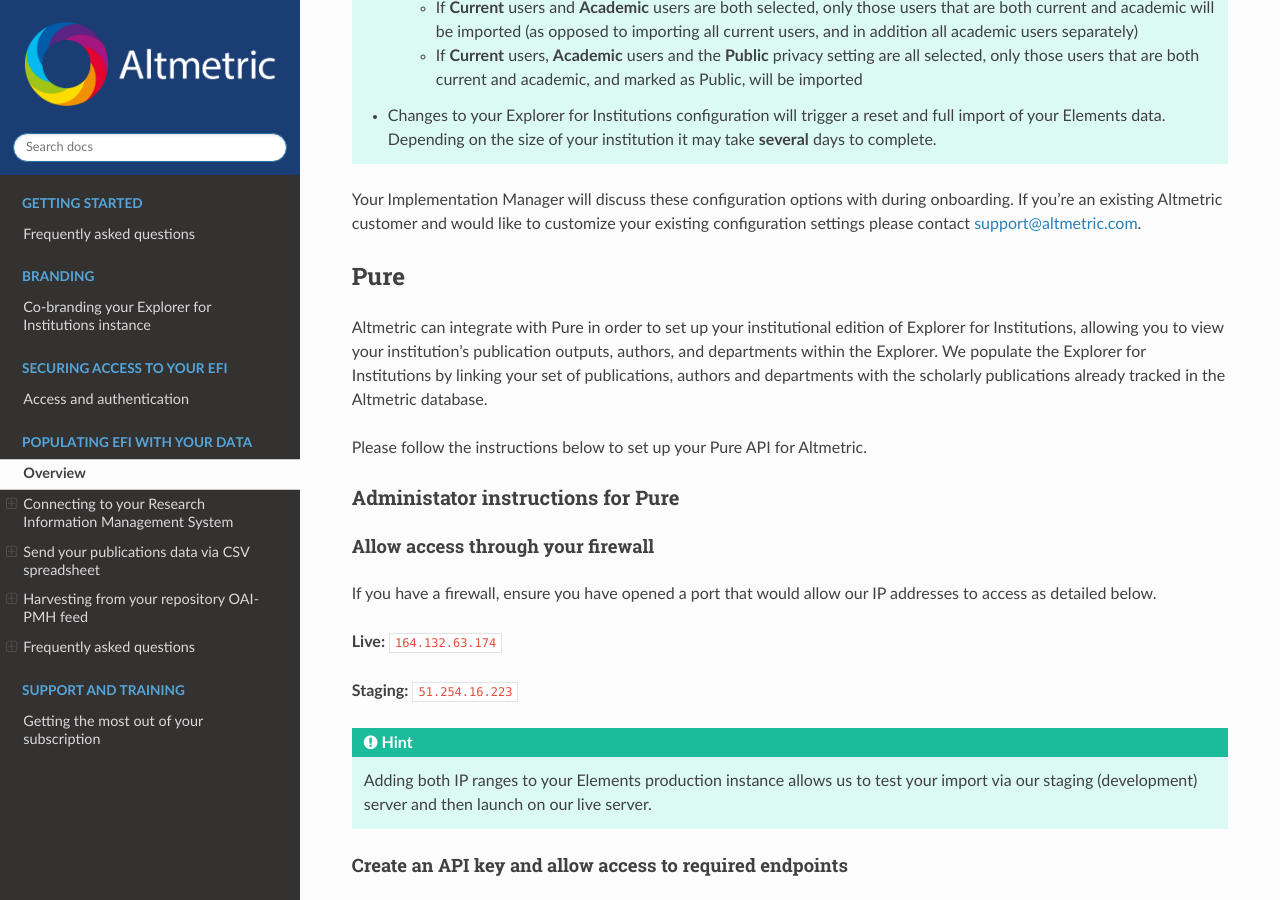
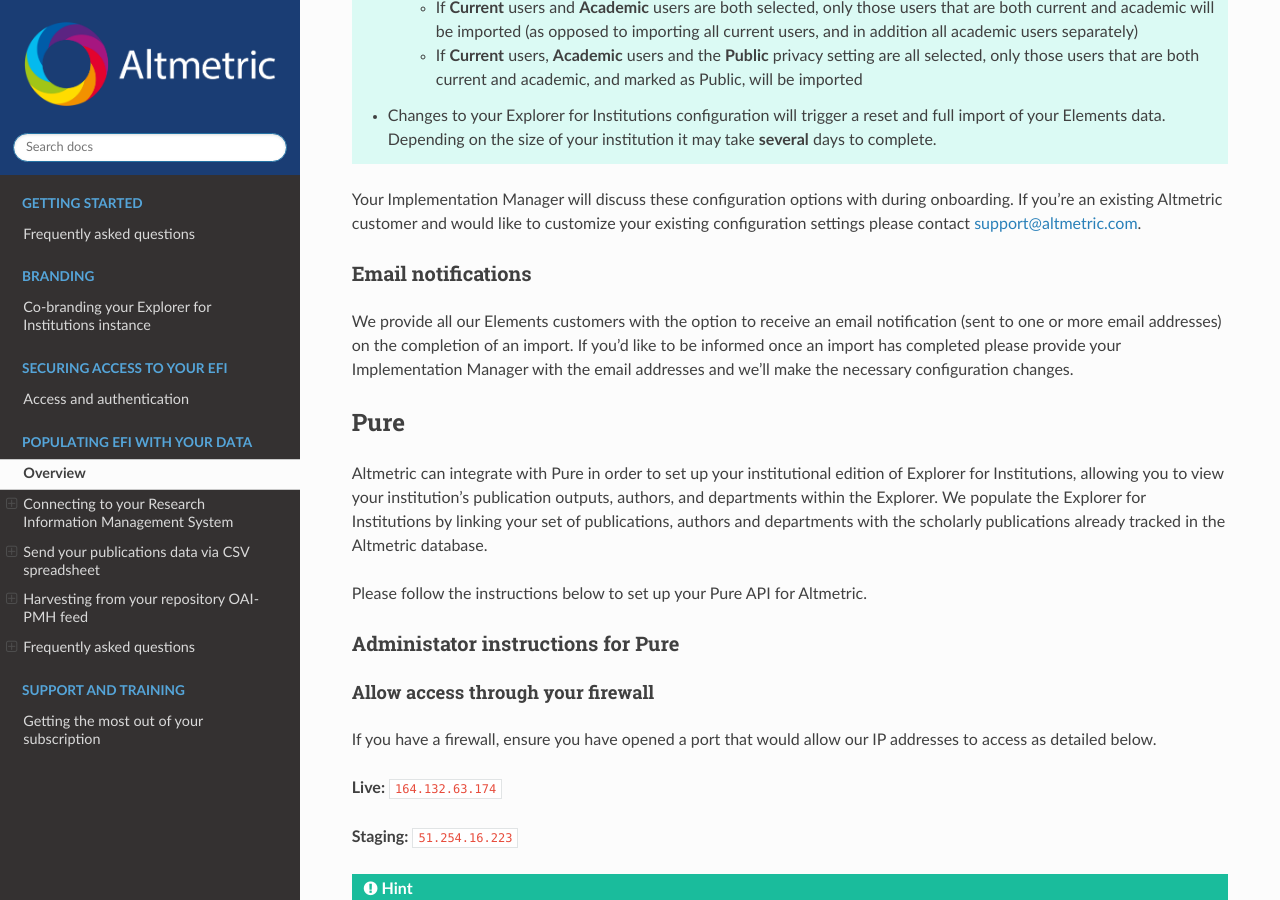
Before and after one commit to mlevans0/altmetric-implementation-docs, a Sphinx documentation site: the page built from source/populating-efi-with-your-data.rst, in a window 1280 px wide and 900 px high, scrolled down 4401 px. Built offline with Sphinx 7.4.7 and the Read the Docs theme 2.0.0, drawn with Linux system fonts in a browser that asks for light colours; comment, search, counter and statistics services are not loaded.

Commit message:
Add Elements email notification wording

```diff
--- a/source/populating-efi-with-your-data.rst
+++ b/source/populating-efi-with-your-data.rst
@@ -151,6 +151,10 @@
   - Changes to your |efi| configuration will trigger a reset and full import of your Elements data. Depending on the size of your institution it may take **several** days to complete.
 
 Your |implementation-contact| will discuss these configuration options with during onboarding. If you're an existing Altmetric customer and would like to customize your existing configuration settings please contact support@altmetric.com.
+
+Email notifications
+-------------------
+We provide all our Elements customers with the option to receive an email notification (sent to one or more email addresses) on the completion of an import. If you'd like to be informed once an import has completed please provide your |implementation-contact| with the email addresses and we'll make the necessary configuration changes.
 
 Pure
 ====
```
